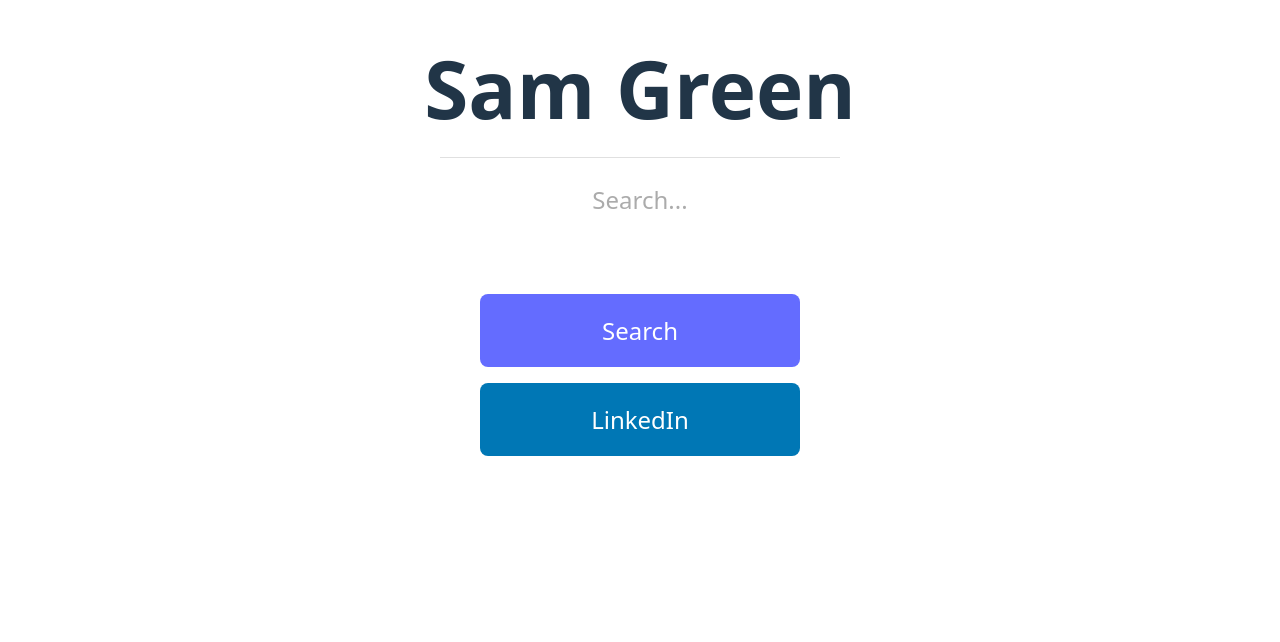
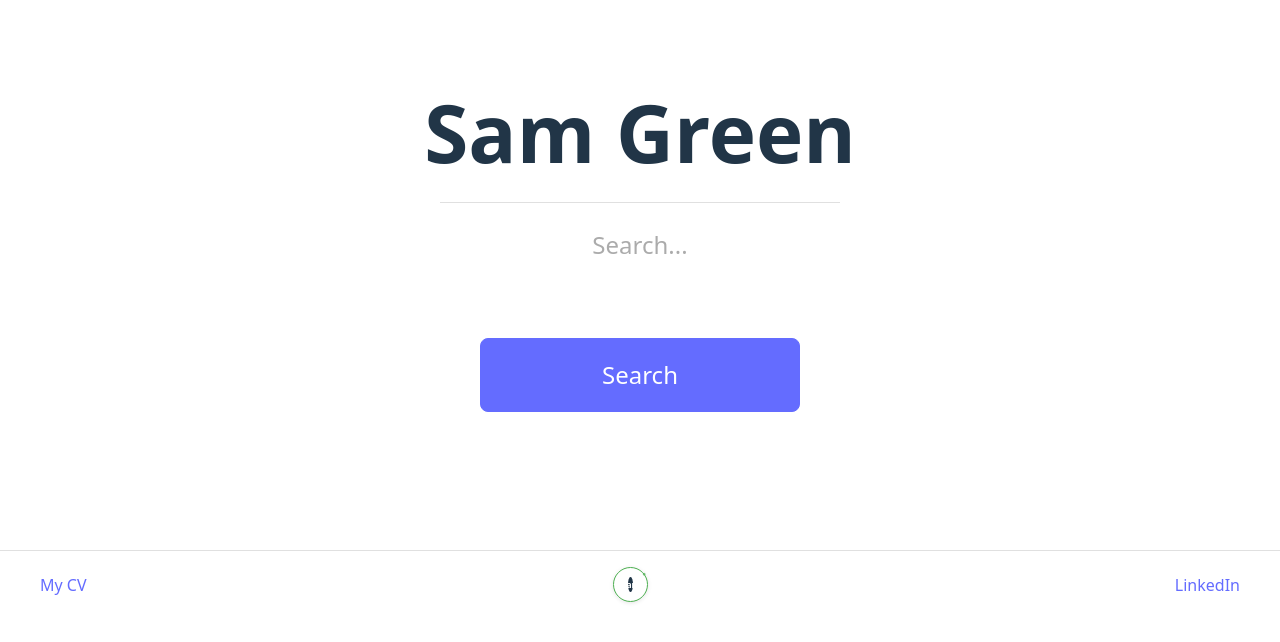
Before and after one commit to sampellebeano/SamsSpace, a React (Vite) app: page /search in a window 1280 px wide. Shown: the part 182-824 px from the top of the page. Built offline with nearby package versions, Linux system fonts and the light colour scheme; no server answers.

Commit message:
Refactor code structure for improved readability and maintainability

```diff
--- a/index.html
+++ b/index.html
@@ -3,7 +3,7 @@
 
 <head>
   <meta charset="UTF-8" />
-  <link rel="icon" type="image/svg+xml" href="/cartooninstasam.svg" />
+  <link rel="icon" type="image/png+xml" href="/samcartoon.png" />
   <meta name="viewport" content="width=device-width, initial-scale=1.0" />
   <title>5am Green</title>
   <meta http-equiv="Content-Security-Policy"
--- a/src/App.css
+++ b/src/App.css
@@ -271,6 +271,16 @@
   /* Prevents zoom on double-tap */
 }
 
+.search-btn {
+  background: #646cff;
+  border: 1px solid #646cff;
+}
+
+.search-btn:hover {
+  background: #535bf2;
+  border-color: #535bf2;
+}
+
 .button-row.compact .homepage-btn {
   width: auto;
   flex: 1;
@@ -426,7 +436,15 @@
   border-top: 1px solid var(--border-color);
   padding: 1rem 0;
   z-index: 100;
-  transition: background-color 0.3s ease, border-color 0.3s ease;
+  transition: transform 0.3s ease, background-color 0.3s ease, border-color 0.3s ease;
+}
+
+.footer-visible {
+  transform: translateY(0);
+}
+
+.footer-hidden {
+  transform: translateY(100%);
 }
 
 :root[data-theme="dark"] .footer {
@@ -456,6 +474,18 @@
 .footer-link.active {
   color: var(--text-color);
   cursor: default;
+}
+
+/* Mobile adjustments for footer */
+@media (max-width: 480px) {
+  .footer-content {
+    padding: 0 0.5rem;
+    gap: 0.5rem;
+  }
+
+  .footer-link {
+    font-size: 0.9rem;
+  }
 }
 
 /* CV Page Styles */
@@ -639,7 +669,7 @@
 .bottom-search-btn {
   padding: 0.8rem 1.5rem;
   font-size: 1rem;
-  border: none;
+  border: 1px solid #646cff;
   border-radius: 20px;
   background: #646cff;
   color: #fff;
@@ -650,6 +680,7 @@
 
 .bottom-search-btn:hover {
   background: #535bf2;
+  border-color: #535bf2;
 }
 
 /* Mobile adjustments for bottom search */
--- a/src/App.jsx
+++ b/src/App.jsx
@@ -1,5 +1,5 @@
 import './App.css'
-import { useRef, useState } from 'react';
+import { useRef, useState, useEffect } from 'react';
 import { useNavigate } from 'react-router-dom';
 import aiService from './aiService.js';
 import DarkModeToggle from './DarkModeToggle.jsx';
@@ -9,9 +9,44 @@
   const [messages, setMessages] = useState([]);
   const [showResults, setShowResults] = useState(false);
   const [isLoading, setIsLoading] = useState(false);
+  const [showFooter, setShowFooter] = useState(true);
+  const [lastScrollY, setLastScrollY] = useState(0);
   const navigate = useNavigate();
 
-  const handleSearch = async () => {
+  // Handle scroll to hide/show footer
+  useEffect(() => {
+    const handleScroll = () => {
+      const currentScrollY = window.scrollY;
+      const windowHeight = window.innerHeight;
+      const documentHeight = document.documentElement.scrollHeight;
+
+      // Only hide footer when there are results and page is scrollable
+      if (showResults && documentHeight > windowHeight) {
+        if (currentScrollY > lastScrollY && currentScrollY > 100) {
+          // Scrolling down and past 100px
+          setShowFooter(false);
+        } else if (currentScrollY < lastScrollY) {
+          // Scrolling up
+          setShowFooter(true);
+        }
+      } else {
+        // Always show footer on homepage or short pages
+        setShowFooter(true);
+      }
+
+      setLastScrollY(currentScrollY);
+    };
+
+    window.addEventListener('scroll', handleScroll, { passive: true });
+    return () => window.removeEventListener('scroll', handleScroll);
+  }, [lastScrollY, showResults]);
+
+  const handleSearch = async (e) => {
+    if (e) {
+      e.preventDefault();
+      e.stopPropagation();
+    }
+
     const query = editableRef.current?.textContent?.trim();
     if (query && !isLoading) {
       const newUserMessage = { type: 'user', content: query };
@@ -51,7 +86,8 @@
   const handleKeyPress = (e) => {
     if (e.key === 'Enter') {
       e.preventDefault();
-      handleSearch();
+      e.stopPropagation();
+      handleSearch(e);
     }
   };
 
@@ -65,7 +101,6 @@
 
   return (
     <div className={`homepage-container ${showResults ? 'search-mode' : ''}`}>
-      <DarkModeToggle />
       <h1
         className={`sam-green clickable ${showResults ? 'compact' : ''}`}
         onClick={handleHomeClick}
@@ -92,14 +127,12 @@
 
       {!showResults && (
         <div className="button-row">
-          <button className="homepage-btn" onClick={handleSearch}>
+          <button
+            className="homepage-btn search-btn"
+            onClick={(e) => handleSearch(e)}
+            type="button"
+          >
             Search
-          </button>
-          <button
-            className="homepage-btn linkedin-btn"
-            onClick={() => window.open('https://www.linkedin.com/in/samjohngreen/', '_blank')}
-          >
-            LinkedIn
           </button>
         </div>
       )}
@@ -134,17 +167,21 @@
               data-placeholder="Ask another question..."
               onKeyDown={handleKeyPress}
             ></div>
-            <button className="bottom-search-btn" onClick={handleSearch}>
+            <button
+              className="bottom-search-btn search-btn"
+              onClick={(e) => handleSearch(e)}
+              type="button"
+            >
               Search
             </button>
           </div>
         </div>
       )}
 
-      <footer className="footer">
+      <footer className={`footer ${showFooter ? 'footer-visible' : 'footer-hidden'}`}>
         <div className="footer-content">
           <a href="#" onClick={(e) => { e.preventDefault(); navigate('/cv'); }} className="footer-link">My CV</a>
-          {showResults && (
+          <DarkModeToggle />
           <a
             href="#"
             onClick={(e) => { e.preventDefault(); window.open('https://www.linkedin.com/in/samjohngreen/', '_blank'); }}
@@ -152,7 +189,6 @@
           >
             LinkedIn
           </a>
-          )}
         </div>
       </footer>
     </div>
--- a/src/CV.jsx
+++ b/src/CV.jsx
@@ -7,7 +7,6 @@
 
     return (
         <div className="cv-container">
-            <DarkModeToggle />
             <header className="cv-header">
                 <h1
                     className="cv-title clickable"
@@ -124,9 +123,17 @@
                 </ul>
             </section>
 
-            <footer className="footer">
+            <footer className="footer footer-visible">
                 <div className="footer-content">
                     <a href="#" onClick={(e) => { e.preventDefault(); }} className="footer-link active">My CV</a>
+                    <DarkModeToggle />
+                    <a
+                        href="#"
+                        onClick={(e) => { e.preventDefault(); window.open('https://www.linkedin.com/in/samjohngreen/', '_blank'); }}
+                        className="footer-link"
+                    >
+                        LinkedIn
+                    </a>
                 </div>
             </footer>
         </div>
--- a/src/DarkModeToggle.css
+++ b/src/DarkModeToggle.css
@@ -6,6 +6,14 @@
     display: flex;
     gap: 10px;
     align-items: center;
+}
+
+.dark-mode-controls.footer-toggle {
+    position: static;
+    top: auto;
+    right: auto;
+    z-index: auto;
+    gap: 5px;
 }
 
 .dark-mode-toggle {
@@ -24,9 +32,39 @@
     position: relative;
 }
 
+.footer-toggle .dark-mode-toggle {
+    width: 35px;
+    height: 35px;
+    font-size: 0.7rem;
+    border-width: 1px;
+    box-shadow: 0 1px 4px var(--shadow-color);
+}
+
+.time-circle {
+    background: var(--text-color);
+    color: var(--bg-color);
+    border-radius: 50%;
+    width: 80%;
+    height: 80%;
+    display: flex;
+    align-items: center;
+    justify-content: center;
+    font-size: 0.6rem;
+    font-weight: bold;
+    transition: all 0.3s ease;
+}
+
+.footer-toggle .time-circle {
+    font-size: 0.5rem;
+}
+
 .dark-mode-toggle:hover {
     transform: scale(1.1);
     box-shadow: 0 4px 12px var(--shadow-color);
+}
+
+.footer-toggle .dark-mode-toggle:hover {
+    box-shadow: 0 2px 8px var(--shadow-color);
 }
 
 .dark-mode-toggle.dark {
@@ -43,6 +81,11 @@
 
 .toggle-icon {
     transition: transform 0.3s ease;
+    width: 100%;
+    height: 100%;
+    display: flex;
+    align-items: center;
+    justify-content: center;
 }
 
 .dark-mode-toggle:hover .toggle-icon {
@@ -56,6 +99,12 @@
     color: #4CAF50;
     font-size: 0.6rem;
     animation: pulse-auto 2s infinite;
+}
+
+.footer-toggle .auto-indicator {
+    font-size: 0.4rem;
+    top: 1px;
+    right: 1px;
 }
 
 @keyframes pulse-auto {
@@ -85,6 +134,13 @@
     box-shadow: 0 2px 6px var(--shadow-color);
 }
 
+.footer-toggle .auto-reset-btn {
+    width: 25px;
+    height: 25px;
+    font-size: 0.7rem;
+    border-width: 1px;
+}
+
 .auto-reset-btn:hover {
     transform: scale(1.1);
     background: #4CAF50;
@@ -106,9 +162,25 @@
         font-size: 1.1rem;
     }
 
+    .footer-toggle .dark-mode-toggle {
+        width: 30px;
+        height: 30px;
+        font-size: 0.6rem;
+    }
+
+    .footer-toggle .time-circle {
+        font-size: 0.45rem;
+    }
+
     .auto-reset-btn {
         width: 30px;
         height: 30px;
         font-size: 0.8rem;
     }
+
+    .footer-toggle .auto-reset-btn {
+        width: 22px;
+        height: 22px;
+        font-size: 0.6rem;
+    }
 }
--- a/src/DarkModeToggle.jsx
+++ b/src/DarkModeToggle.jsx
@@ -153,7 +153,7 @@
     };
 
     return (
-        <div className="dark-mode-controls">
+        <div className="dark-mode-controls footer-toggle">
             <button
                 className={`dark-mode-toggle ${isDarkMode ? 'dark' : 'light'} ${isAutoMode ? 'auto' : 'manual'}`}
                 onClick={toggleMode}
@@ -161,7 +161,11 @@
                 title={getButtonText()}
             >
                 <span className="toggle-icon">
-                    {isAutoMode ? (isDarkMode ? '🌙' : '☀️') : (isDarkMode ? '🌙' : '☀️')}
+                    {isDarkMode ? (
+                        <div className="time-circle">5pm</div>
+                    ) : (
+                        <div className="time-circle">5am</div>
+                    )}
                 </span>
                 {isAutoMode && <span className="auto-indicator">●</span>}
             </button>
--- a/src/SearchResults.jsx
+++ b/src/SearchResults.jsx
@@ -1,6 +1,7 @@
 import { useLocation, useNavigate } from 'react-router-dom';
 import { useState } from 'react';
 import './App.css';
+import DarkModeToggle from './DarkModeToggle.jsx';
 
 function SearchResults() {
     const location = useLocation();
@@ -8,7 +9,11 @@
     const searchQuery = new URLSearchParams(location.search).get('q') || '';
     const [newQuery, setNewQuery] = useState(searchQuery);
 
-    const handleSearch = () => {
+    const handleSearch = (e) => {
+        if (e) {
+            e.preventDefault();
+            e.stopPropagation();
+        }
         if (newQuery.trim()) {
             navigate(`/search?q=${encodeURIComponent(newQuery.trim())}`);
         }
@@ -16,7 +21,9 @@
 
     const handleKeyPress = (e) => {
         if (e.key === 'Enter') {
-            handleSearch();
+            e.preventDefault();
+            e.stopPropagation();
+            handleSearch(e);
         }
     };
 
@@ -43,11 +50,12 @@
             </div>
 
             <div className="button-row">
-                <button className="homepage-btn" onClick={handleSearch}>
+                <button
+                    className="homepage-btn search-btn"
+                    onClick={(e) => handleSearch(e)}
+                    type="button"
+                >
                     Search
-                </button>
-                <button className="homepage-btn linkedin-btn" onClick={() => window.open('https://www.linkedin.com/in/samjohngreen/', '_blank')}>
-                    LinkedIn
                 </button>
             </div>
 
@@ -60,6 +68,20 @@
                     </div>
                 </div>
             )}
+
+            <footer className="footer footer-visible">
+                <div className="footer-content">
+                    <a href="#" onClick={(e) => { e.preventDefault(); navigate('/cv'); }} className="footer-link">My CV</a>
+                    <DarkModeToggle />
+                    <a
+                        href="#"
+                        onClick={(e) => { e.preventDefault(); window.open('https://www.linkedin.com/in/samjohngreen/', '_blank'); }}
+                        className="footer-link"
+                    >
+                        LinkedIn
+                    </a>
+                </div>
+            </footer>
         </div>
     );
 }
```
Also changed, not shown: src/aiService.js (+54 -21 lines), public/samcartoon.png (added). Lines whose indentation alone changed are shown as unchanged.
